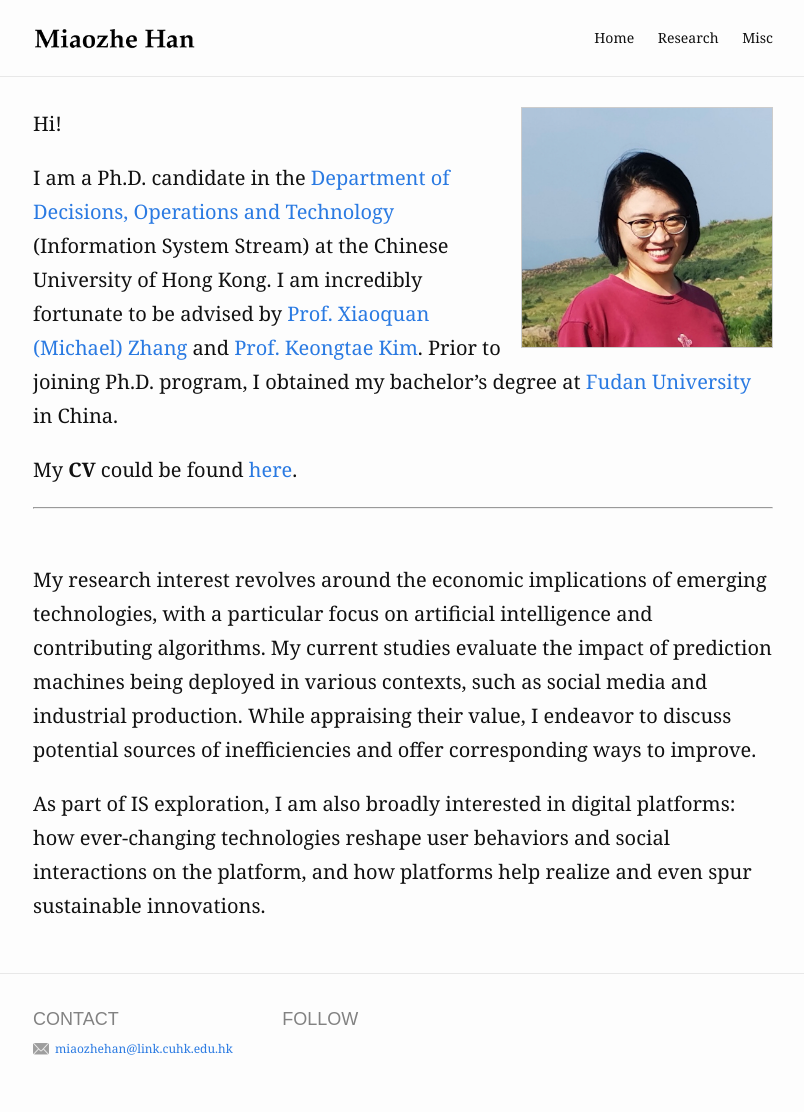
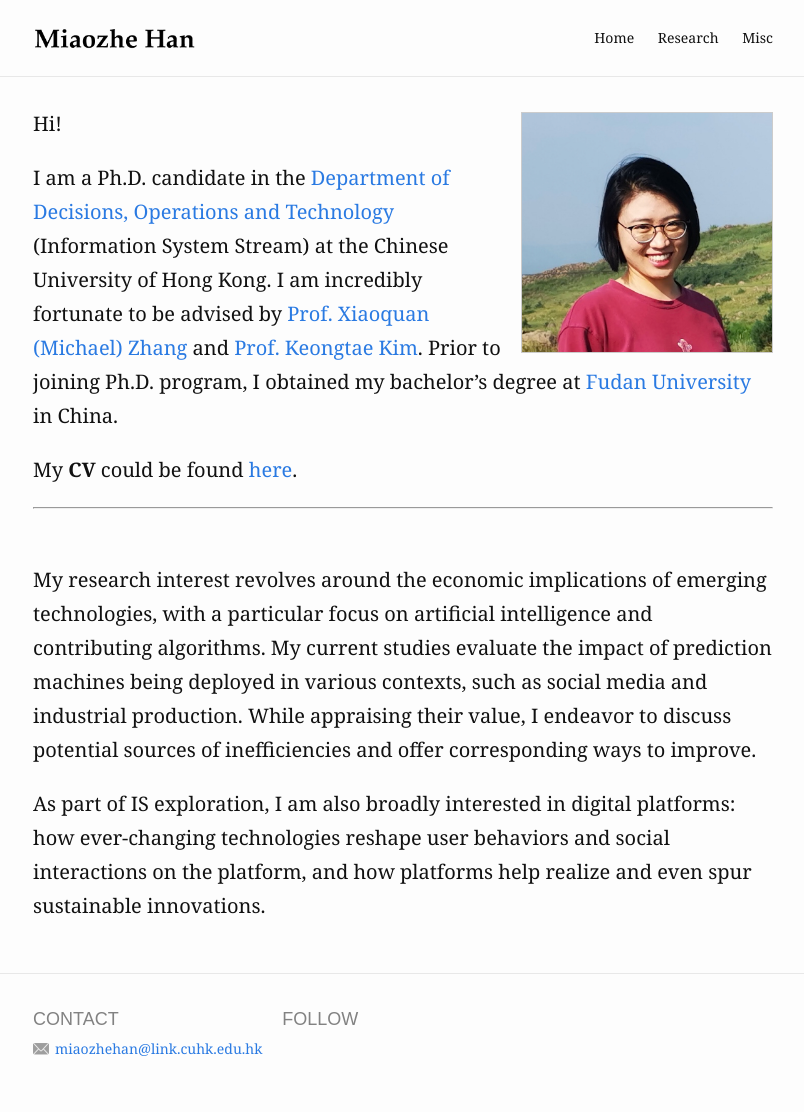
Before and after one commit to miaozhehan99/miaozhehan99.github.io, a Jekyll site: the page built from index.md, in a window 1280 px wide. Shown: the whole page, without its empty margins (237-1041 px from the left). Built offline with Jekyll 4.4.1, drawn with Linux system fonts in a browser that asks for light colours.

Commit message:
Update _site.scss
Adjust the font size of information in the footer

```diff
--- a/_sass/_site.scss
+++ b/_sass/_site.scss
@@ -3,6 +3,7 @@
   width: 250px;
   border: #ccc 1px solid;
   margin-left: 20px;
+  margin-top: 5px;
 
   @include media-query($on-mobile) {
     float: none;
@@ -12,7 +13,7 @@
 }
 
 .footer-col {
-  font-size: 12px;
+  font-size: 14px;
 
   h4 {
     margin-bottom: 0;
```
